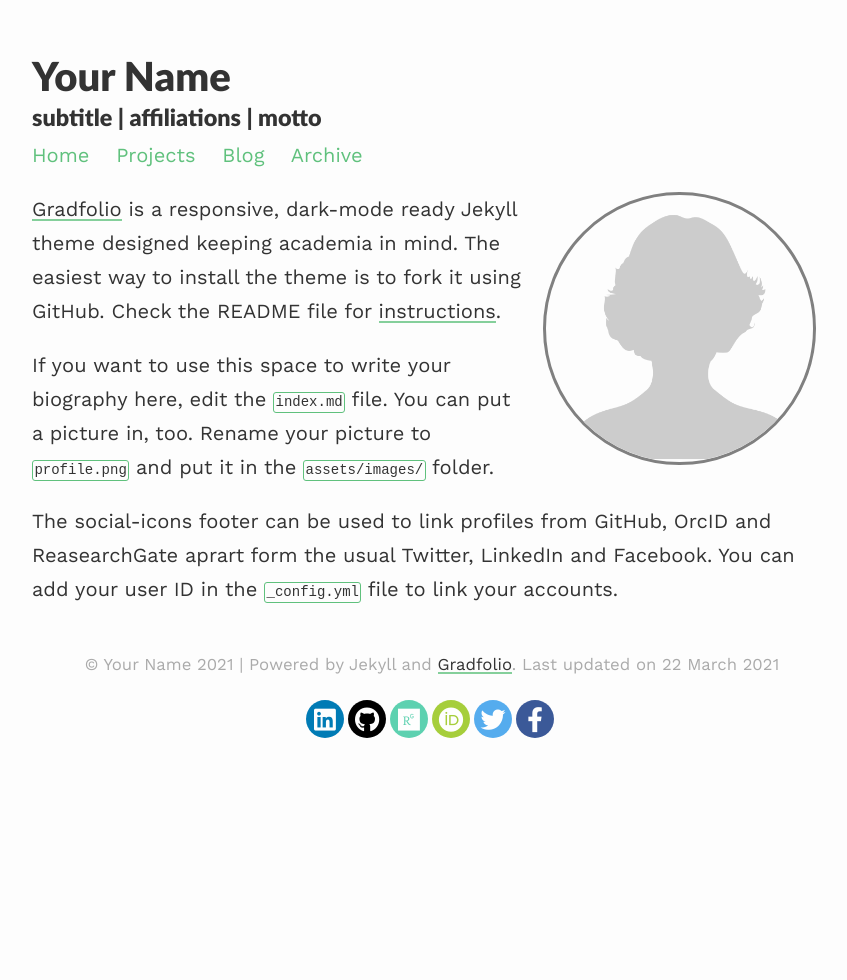
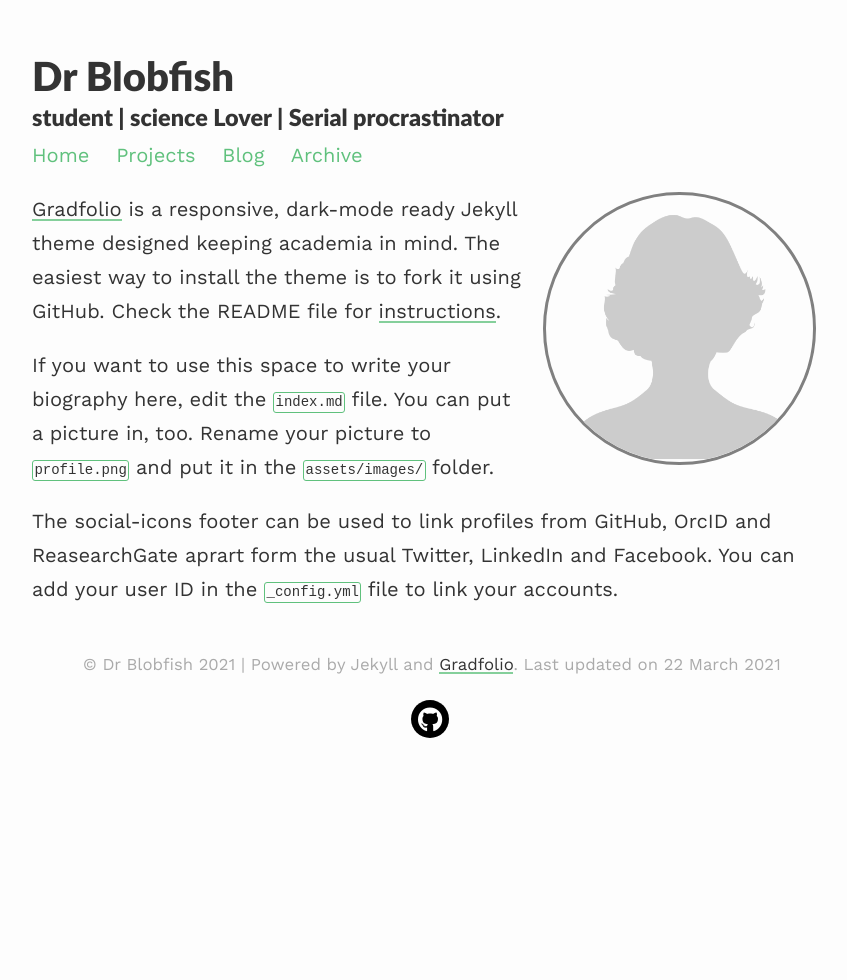
Before and after one commit to drblobfish/drblobfish.github.io, a Jekyll site: the page built from index.md, in a window 1280 px wide. Shown: the whole page, without its empty margins (208-1055 px from the left). Built offline with Jekyll 4.4.1, drawn with Linux system fonts in a browser that asks for light colours; nearby versions of some CDN libraries; some of the changed lines change nothing that is shown.

Commit message:
Update _config.yml

```diff
--- a/_config.yml
+++ b/_config.yml
@@ -1,7 +1,7 @@
 ### your site title here
 
-title: Your Name
-description: subtitle | affiliations | motto
+title: Dr Blobfish
+description: student | science Lover | Serial procrastinator
 
 baseurl: /drblobfish.github.io #name of GitHub repository
 url: #custom url to be used instead of GitHub repository
@@ -17,12 +17,7 @@ permalink: /blog/:year/:title/
 paginate_path: /blog/page:num/
 
 # Social media links in footer
-facebook: "#"
-twitter: "#"
-linkedin: "#"
-github: "#"
-researchgate: "#"
-orcid: "#"
+github: "https://github.com/drblobfish"
 
 highlighter: rouge
 markdown: kramdown
```
